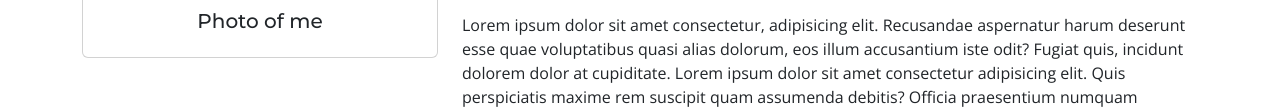
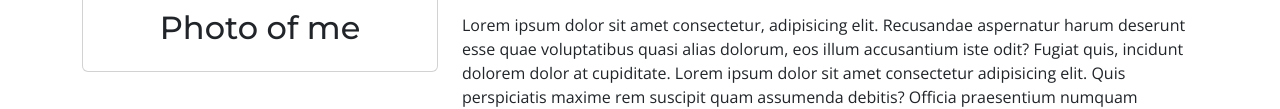
Before and after one commit to LewisJackson07/PortfolioWebsite, a plain HTML site: page about.html in a window 1280 px wide. Shown: the part 321-430 px from the top of the page. Drawn offline with nearby package versions, Linux system fonts and the light colour scheme.

Commit message:
Updated heading tag as it was out of order

```diff
--- a/about.html
+++ b/about.html
@@ -49,7 +49,7 @@
                     <div class="card">
                         <img src="https://picsum.photos/2000/1000" class="card-img-top img-fluid" alt="...">
                         <div class="card-body">
-                            <h5 class="card-title text-center">Photo of me</h5>
+                            <h2 class="card-title text-center">Photo of me</h5>
                         </div>
                     </div>
                 </div>
```
